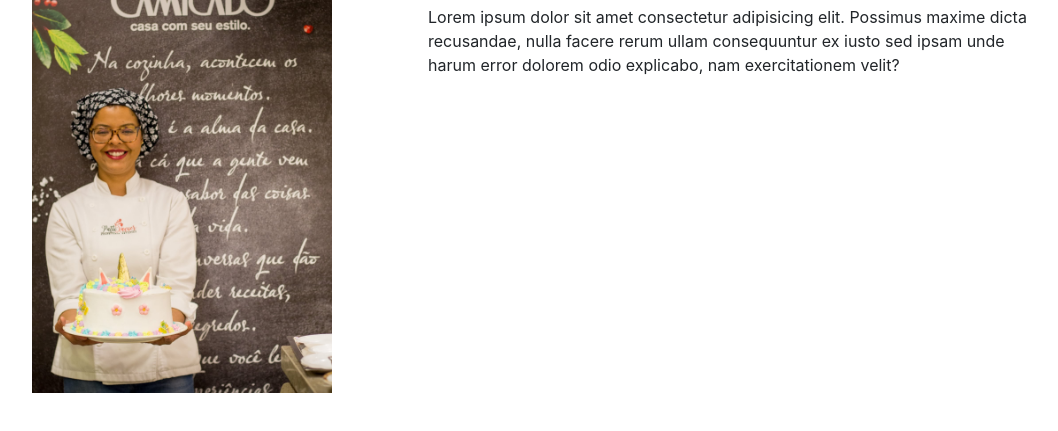
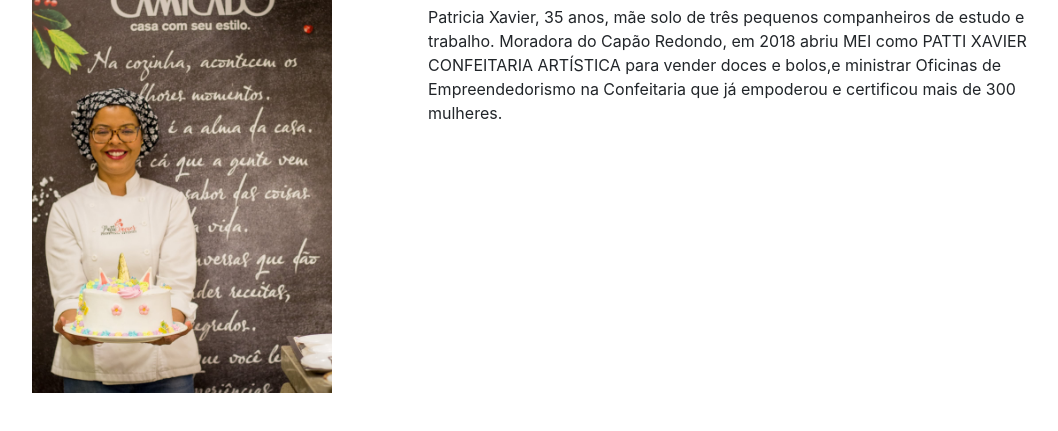
Before and after one commit to RaissaMariaB/projeto-pattiiXavier, a website: page minibio.html in a window 1280 px wide. Shown: the part 185-616 px from the top of the page, without its empty margins (159-1217 px from the left). Drawn offline with nearby package versions, Linux system fonts and the light colour scheme.

Commit message:
Inseri texto na minibio- finalizada

```diff
--- a/minibio.html
+++ b/minibio.html
@@ -23,7 +23,7 @@
             </div>
             <div class="minibio__texto mx-5">
                     <h2>Patti Xavier</h2>
-                    <p>Lorem ipsum dolor sit amet consectetur adipisicing elit. Possimus maxime dicta recusandae, nulla facere rerum ullam consequuntur ex iusto sed ipsam unde harum error dolorem odio explicabo, nam exercitationem velit?</p>
+                    <p>Patricia Xavier, 35 anos, mãe solo de três pequenos companheiros de estudo e trabalho. Moradora do Capão Redondo, em 2018 abriu MEI como PATTI XAVIER CONFEITARIA ARTÍSTICA  para vender doces e bolos,e ministrar Oficinas de Empreendedorismo na Confeitaria que já empoderou e certificou mais de 300 mulheres.</p>
             </div>
 
         </div>
```
